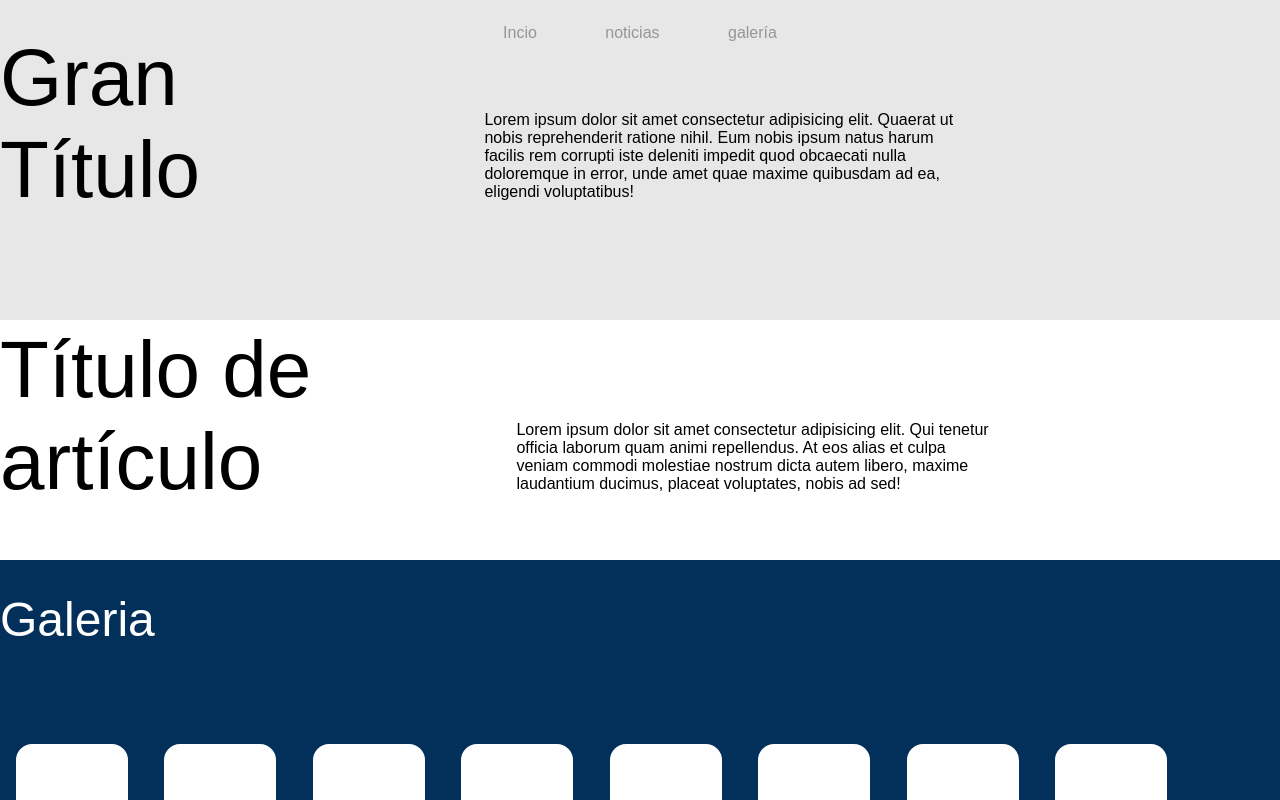
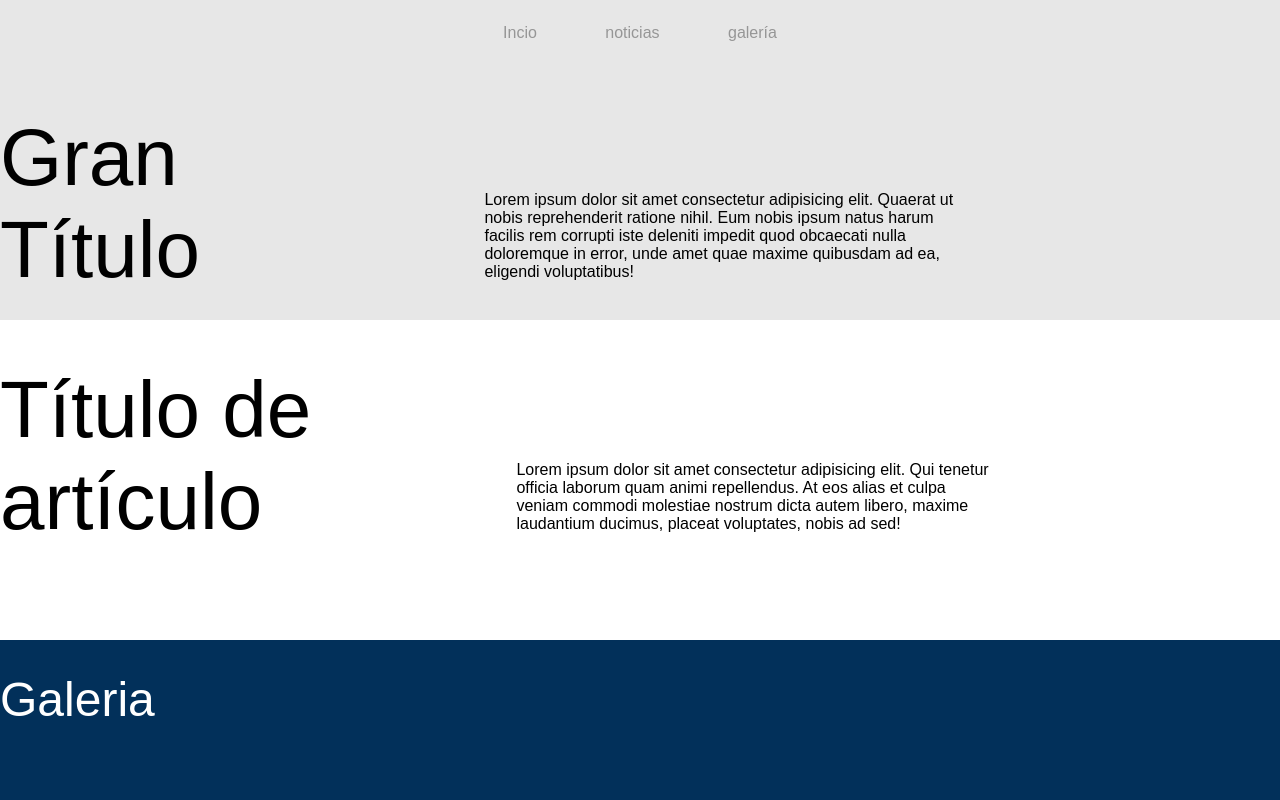
Before and after one commit to iamyhezi/Examen-interciclo, a plain HTML site: page index.html in a window 1280 px wide. Drawn offline with Linux system fonts and the light colour scheme.

Commit message:
Avance 3

```diff
--- a/style.css
+++ b/style.css
@@ -167,8 +167,8 @@ h3 {
         width: 100%;
         height: 100%;
         position: absolute;
-        top: 50%;
-        transform: translatey(-50%);
+        top: 20%;
+        transform: translate(0 - 20%);
     }
     .noticia__title {
         max-width: 30%;
@@ -183,9 +183,9 @@ h3 {
     }
     .second-section {
         width: 100%;
-        height: 30%;
+        height: 20rem;
         position: absolute;
-        top: 40vh;
+        top: 20rem;
         left: 0;
     }
     .article {
@@ -210,7 +210,7 @@ h3 {
         width: 100%;
         height: 30%;
         bottom: 0;
-        top: 70;
+        top: 40rem;
         left: 0;
         bottom: 0;
     }
```
